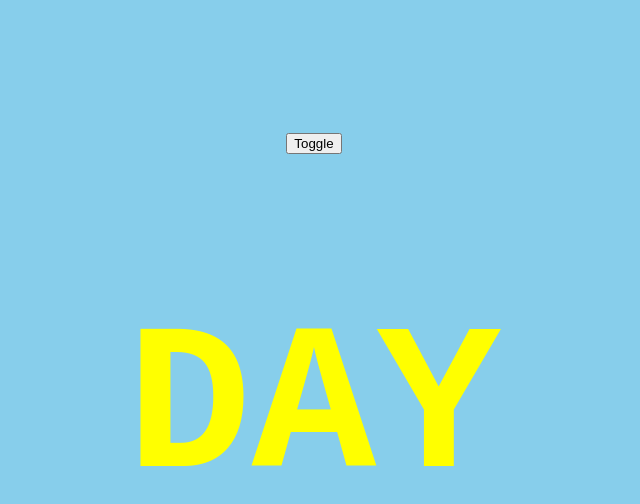
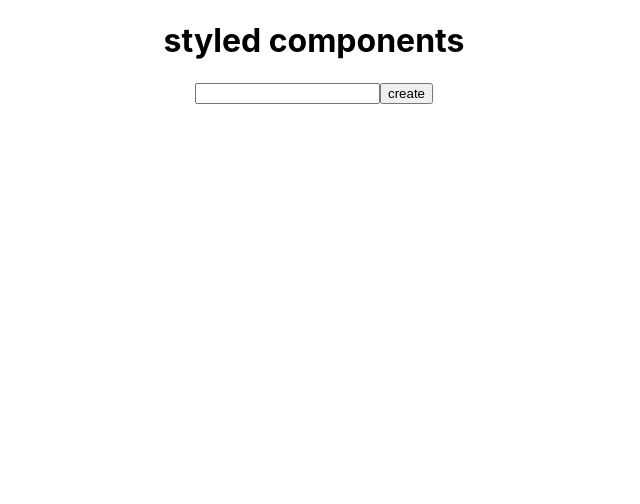
Before and after one commit to telmott/react-demo, a React (Create React App) app: page / in a window 1280 px wide. Shown: the top 504 px of the page, without its empty margins (326-966 px from the left). Built offline with nearby package versions, Linux system fonts and the light colour scheme.

Commit message:
Add styled components presentation base

```diff
--- a/package.json
+++ b/package.json
@@ -5,7 +5,8 @@
   "dependencies": {
     "react": "^16.10.2",
     "react-dom": "^16.10.2",
-    "react-scripts": "3.2.0"
+    "react-scripts": "3.2.0",
+    "styled-components": "^4.4.0"
   },
   "scripts": {
     "start": "react-scripts start",
--- a/src/App.js
+++ b/src/App.js
@@ -1,68 +1,20 @@
 import React from 'react';
+// import styled from 'styled-components';
 import './App.css';
-import Text from './components/Text';
+
 
 class App extends React.Component {
-  constructor(props) {
-    super(props);
-    this.state = {
-      day: true,
-      dayText: 'DAY',
-      nigthText: 'NIGHT'
-    }
-
-    this.getText = this.getText.bind(this);
-    this.getClassName = this.getClassName.bind(this);
-    this.toggleDay = this.toggleDay.bind(this);
-    // this.changeText = this.changeText.bind(this);
-  }
-
-  getText() {
-    if (this.state.day) {
-      return this.state.dayText;
-    }
-
-    return this.state.nigthText;
-  }
-
-  getClassName() {
-    if (this.state.day) {
-      return 'day';
-    }
-
-    return 'night';
-  }
-
-  toggleDay() {
-    this.setState(
-      { day: !this.state.day }
-    );
-  }
-
-  // changeText(e) {
-  //   var key = 'nigthText';
-
-  //   if (this.state.day) {
-  //     key = 'dayText';
-  //   }
-
-  //   this.setState(
-  //     {[key]: e.target.value}
-  //   );
-  // }
-
   render() {
     return (
-      <div className="App">
-        <header className={'App-header ' + this.getClassName()}>
-          <button onClick={this.toggleDay}>Toggle</button>
-          <Text text={this.getText()} day={this.state.day}/>
-        </header>
-      </div>
+        <div className="App">
+          <h1>styled components</h1>
+          <form action="">
+            <input type="text"/>
+            <button>create</button>
+          </form>
+        </div>
     );
   }
 }
 
 export default App;
-
-// <Text text={this.getText()} day={this.state.day} changeText={this.changeText}/>
--- a/src/components/Text.js
+++ b/src/components/Text.js
@@ -10,10 +10,8 @@ function Text(props) {
     }
 
     return (
-        <h1 className={textClass}>{props.text}</h1>
+        <input type="text" className={textClass} value={props.text} onChange={props.changeText}/>
     );
 }
 
 export default Text;
-
-// <input type="text" className={textClass} value={props.text} onChange={props.changeText}/>
```
Also changed, not shown: 1 other file (tests, documents, lock files or other folders).
